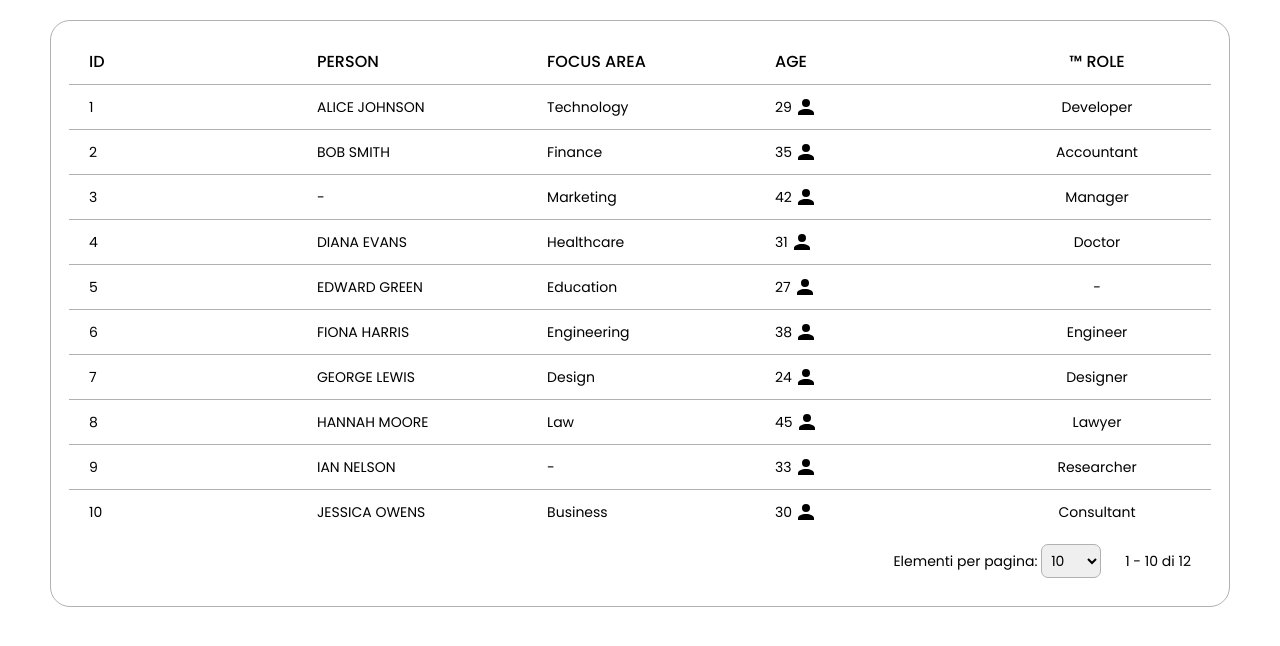
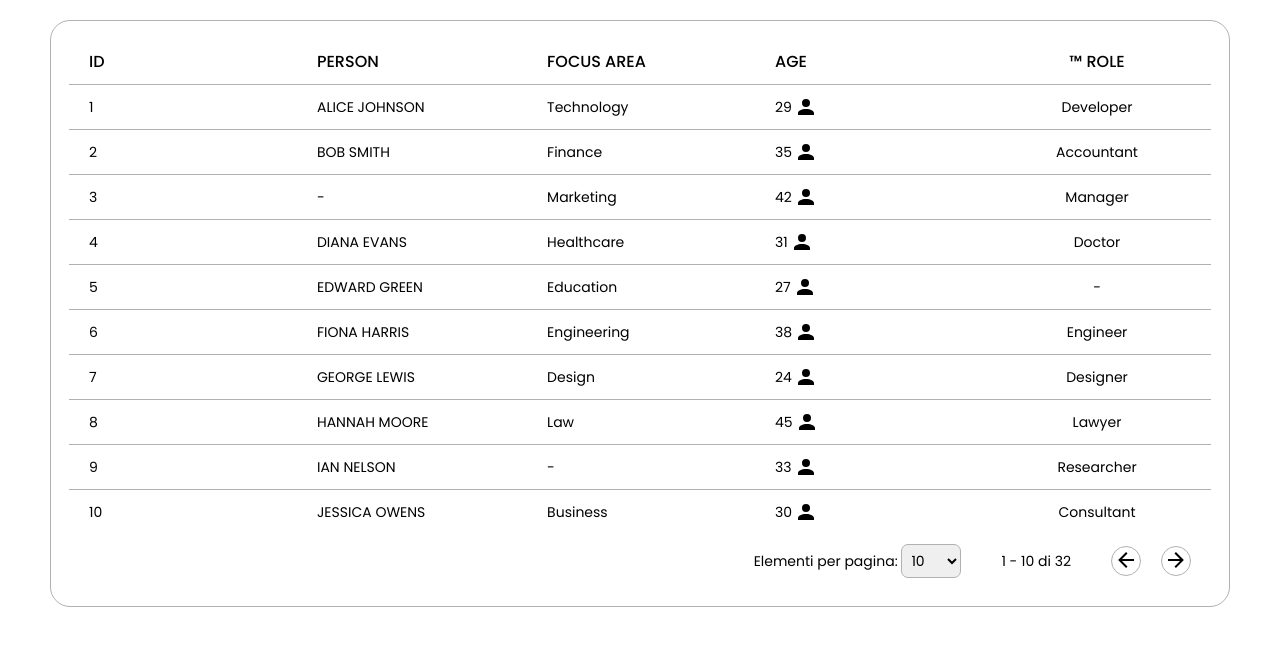
Before and after one commit to Michele-S2001/custom_table, a Nuxt app: page / in a window 1280 px wide. Shown: the top 646 px of the page. Built offline with nearby package versions, Linux system fonts and the light colour scheme.

Commit message:
Added: static table items navigation buttons

```diff
--- a/app.vue
+++ b/app.vue
@@ -1,4 +1,6 @@
 <script setup lang="ts">
+import tableItems from './data/tableItems';
+
 interface Item {
   id: number;
   person?: string;
@@ -7,20 +9,7 @@ interface Item {
   role?: string;
 }
 
-const itemsToTable: Item[] = [
-  { id: 1, person: "Alice Johnson", focusArea: "Technology", age: 29, role: "Developer" },
-  { id: 2, person: "Bob Smith", focusArea: "Finance", age: 35, role: "Accountant" },
-  { id: 3, person: undefined, focusArea: "Marketing", age: 42, role: "Manager" },
-  { id: 4, person: "Diana Evans", focusArea: "Healthcare", age: 31, role: "Doctor" },
-  { id: 5, person: "Edward Green", focusArea: "Education", age: 27 },
-  { id: 6, person: "Fiona Harris", focusArea: "Engineering", age: 38, role: "Engineer" },
-  { id: 7, person: "George Lewis", focusArea: "Design", age: 24, role: "Designer" },
-  { id: 8, person: "Hannah Moore", focusArea: "Law", age: 45, role: "Lawyer" },
-  { id: 9, person: "Ian Nelson", focusArea: null, age: 33, role: "Researcher" },
-  { id: 10, person: "Jessica Owens", focusArea: "Business", age: 30, role: "Consultant" },
-  { id: 11, person: "Michele Serafini", focusArea: "Web dev", age:24,  role: "Front-End Jr"},
-  { id: 12, person: "Hammed Baka", age: 67}
-];
+const itemsToTable: Item[] = tableItems;
 
 const headersToTable: Header[] = [
   {
@@ -55,6 +44,7 @@ const headersToTable: Header[] = [
       :items="itemsToTable"
       :headers="headersToTable"
       :fixedHeader="true"
+      :itemsPerPageOptions="[10, 20, 40]"
     >
       <template #['header.role']="{ item: column }">
         &trade; {{ column.title }}
--- a/assets/css/main.css
+++ b/assets/css/main.css
@@ -3,6 +3,7 @@
 :root {
   /* colors */
   --grey: #b1b1b1;
+  --light-grey: #efefef;
   --white: #FFFFFF;
 
   /* table */
--- a/components/TableGlobal.vue
+++ b/components/TableGlobal.vue
@@ -23,6 +23,8 @@ const setupHeaderValue = (fn: any, arg: any): any => {
 
 //Config table vars
 const selectedItemsPerPageOption = ref<number>(p.itemsPerPageOptions[0] ?? 10);
+
+// const currentPage = ref<number>(1);
 
 //Computed table
 const getItemsToDisplay = computed(() => {
@@ -88,7 +90,20 @@ const getTotalNumOfItems = computed<number>(() => p.items?.length ?? 0);
         </select>
       </div>
       <div>
+        <!-- TODO: da rivedere -->
         1 - {{ getItemsToDisplay.length }} di {{ getTotalNumOfItems }}
+      </div>
+      <div class="t-nav-indicators">
+        <button>
+          <svg width="24" height="24" viewBox="0 0 24 24">
+            <path :d="$mdi.mdiArrowLeft" />
+          </svg>
+        </button>
+        <button>
+          <svg width="24" height="24" viewBox="0 0 24 24">
+            <path :d="$mdi.mdiArrowRight" />
+          </svg>
+        </button>
       </div>
     </section>
   </div>
@@ -111,7 +126,8 @@ const getTotalNumOfItems = computed<number>(() => p.items?.length ?? 0);
     display: flex;
     align-items: center;
     justify-content: end;
-    gap: 2.4rem;
+    gap: 4rem;
+    flex-wrap: wrap;
     padding: var(--default-table-cells-padding);
 
     .t-IPPSelect {
@@ -120,6 +136,30 @@ const getTotalNumOfItems = computed<number>(() => p.items?.length ?? 0);
       padding: 5px 15px 5px 5px;
       border-radius: 0.7rem;
       border-color: var(--grey);
+    }
+
+    .t-nav-indicators {
+      display: flex;
+      align-items: center;
+      gap: 2rem;
+
+      button {
+        background-color: var(--white);
+        border: var(--default-table-border);
+        border-radius: 999px;
+        width: 30px;
+        aspect-ratio: 1;
+        cursor: pointer;
+        transition: all 80ms ease-in-out;
+
+        &:hover {
+          background-color: var(--light-grey);
+        }
+
+        &:active {
+          scale: .9;
+        }
+      }
     }
   }
 }
--- /dev/null
+++ b/data/tableItems.js
@@ -0,0 +1,34 @@
+export default [
+  { id: 1, person: "Alice Johnson", focusArea: "Technology", age: 29, role: "Developer" },
+  { id: 2, person: "Bob Smith", focusArea: "Finance", age: 35, role: "Accountant" },
+  { id: 3, person: undefined, focusArea: "Marketing", age: 42, role: "Manager" },
+  { id: 4, person: "Diana Evans", focusArea: "Healthcare", age: 31, role: "Doctor" },
+  { id: 5, person: "Edward Green", focusArea: "Education", age: 27 },
+  { id: 6, person: "Fiona Harris", focusArea: "Engineering", age: 38, role: "Engineer" },
+  { id: 7, person: "George Lewis", focusArea: "Design", age: 24, role: "Designer" },
+  { id: 8, person: "Hannah Moore", focusArea: "Law", age: 45, role: "Lawyer" },
+  { id: 9, person: "Ian Nelson", focusArea: null, age: 33, role: "Researcher" },
+  { id: 10, person: "Jessica Owens", focusArea: "Business", age: 30, role: "Consultant" },
+  { id: 11, person: "Michele Serafini", focusArea: "Web dev", age:24,  role: "Front-End Jr"},
+  { id: 12, person: "Hammed Baka", age: 67},
+  { id: 13, person: "Kevin Patel", focusArea: "Data Science", age: 28, role: "Data Analyst" },
+  { id: 14, person: "Lisa Wong", focusArea: "Medicine", age: 36 },
+  { id: 15, person: "Michael Brown", age: 41, role: "Architect" },
+  { id: 16, focusArea: "Psychology", age: 45, role: "Therapist" },
+  { id: 17, person: "Oscar Martinez", focusArea: "Agriculture", age: 52 },
+  { id: 18, age: 29 },
+  { id: 19, person: "Quincy Adams", focusArea: "Music", age: 26, role: "Musician" },
+  { id: 20, focusArea: "Journalism", age: 33, role: "Reporter" },
+  { id: 21, person: "Samuel Taylor", focusArea: "Physics", age: 39, role: "Scientist" },
+  { id: 22, age: 31, role: "Writer" },
+  { id: 23, focusArea: "Economics", age: 40, role: "Economist" },
+  { id: 24, age: 44 },
+  { id: 25, focusArea: "Chemistry", age: 38, role: "Lab Technician" },
+  { id: 26, focusArea: "Art History", age: 37 },
+  { id: 27, person: "Xavier Mendez", focusArea: "Linguistics", age: 33 },
+  { id: 28, age: 28, role: "Translator" },
+  { id: 29, focusArea: "Mathematics", age: 42 },
+  { id: 30, age: 40, role: "HR Manager" },
+  { id: 31, focusArea: "Robotics", age: 35 },
+  { id: 32, person: "Cynthia Reed", focusArea: "Environmental Science", age: 35, role: "Activist" }
+]
```
